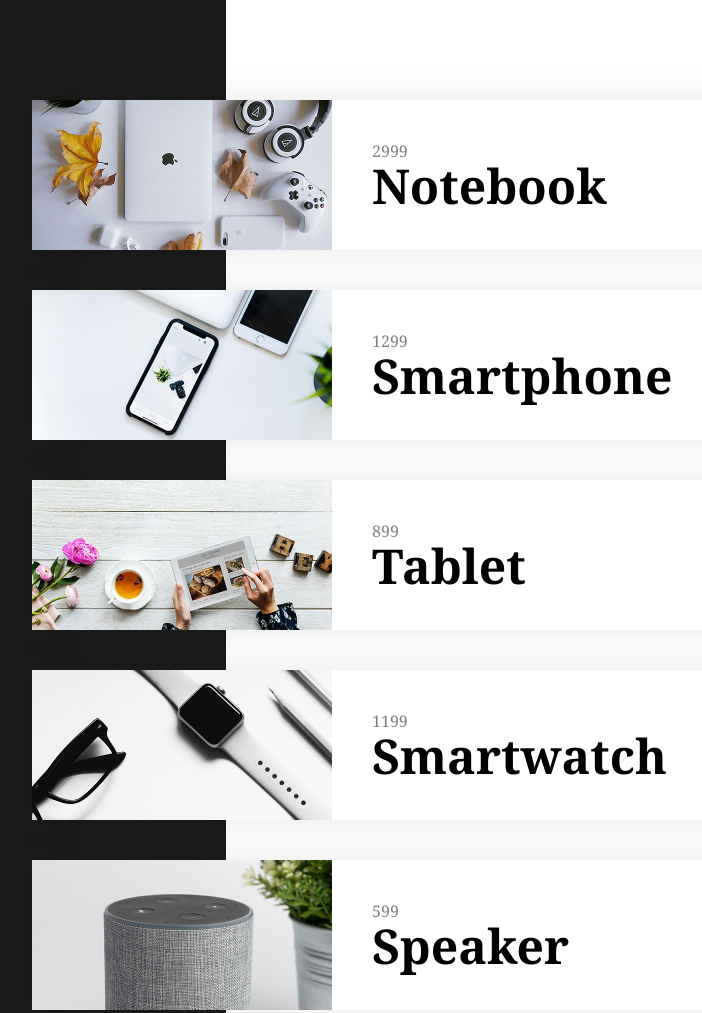
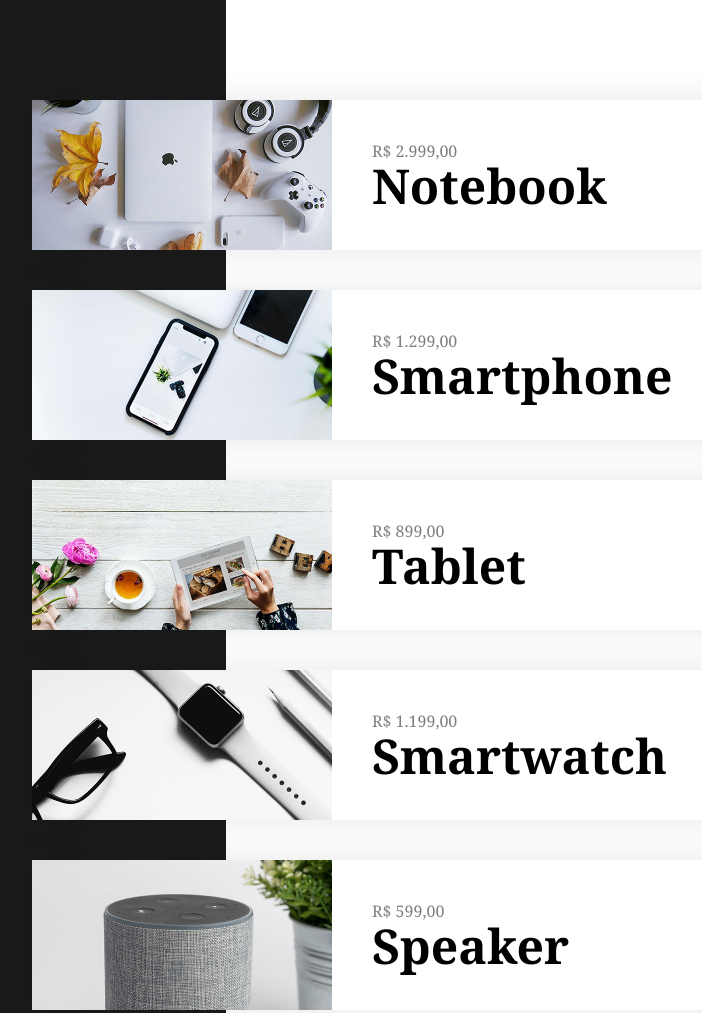
Before and after one commit to EduardoFCarvalho/techno, a plain HTML site: page index.html in a window 1280 px wide. Shown: the top 1013 px of the page, without its empty margins (158-860 px from the left). Drawn offline with Linux system fonts and the light colour scheme.

Commit message:
Adicionado estilização preços por filtro

```diff
--- a/app.js
+++ b/app.js
@@ -2,6 +2,11 @@ const vm = new Vue({
   el: "#app",
   data: {
     produtos: {},
+  },
+  filters: {
+    numeroPreco(valor) {
+      return valor.toLocaleString("pt-BR", { style: "currency", currency: "BRL"})
+    }
   },
   methods: {
     fetchProdutos() {
--- a/index.html
+++ b/index.html
@@ -20,7 +20,7 @@
         <div v-for="produto in produtos" :key="produto.id" class="produto">
           <img :src="produto.img" :alt="produto.nome" class="produto_img" />
           <div class="produto_info">
-            <span class="produto_preco">{{produto.preco}}</span>
+            <span class="produto_preco">{{produto.preco | numeroPreco}}</span>
             <h2 class="produto_titulo">{{produto.nome}}</h2>
           </div>
         </div>
```
